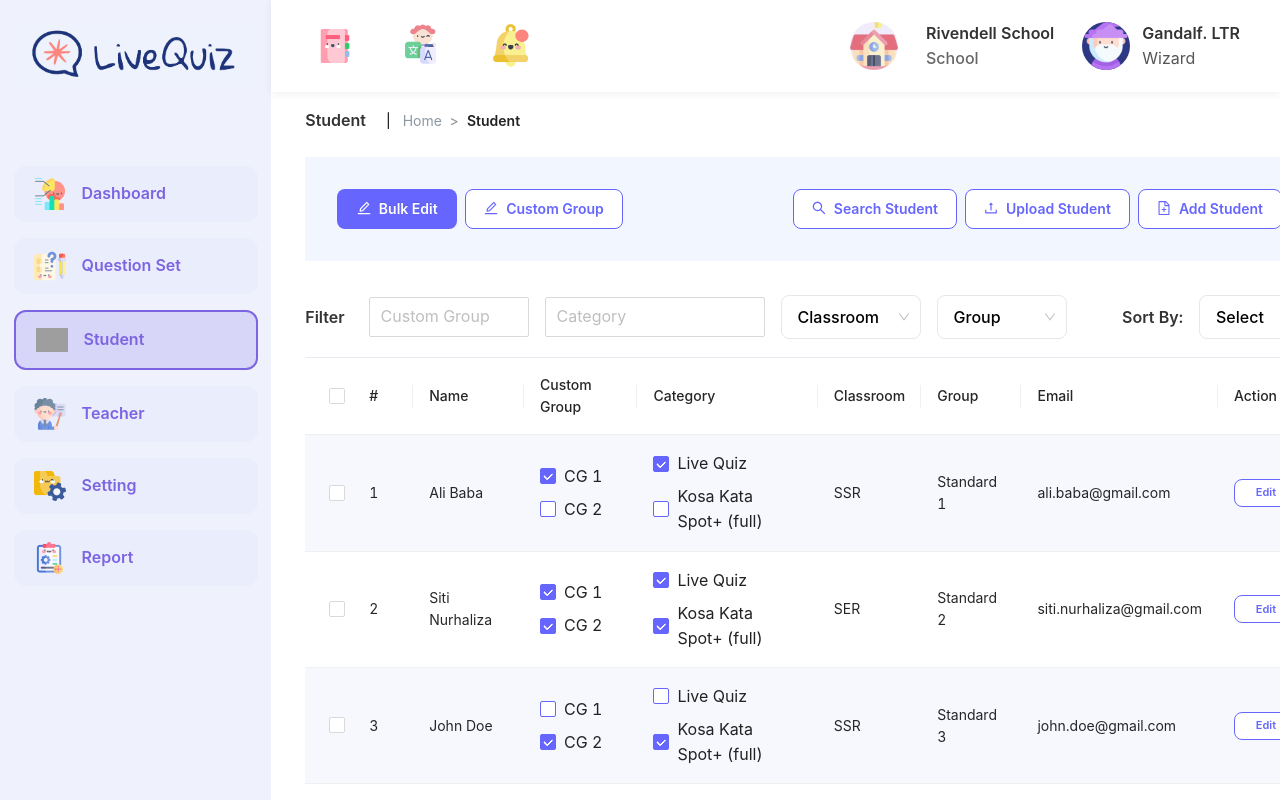
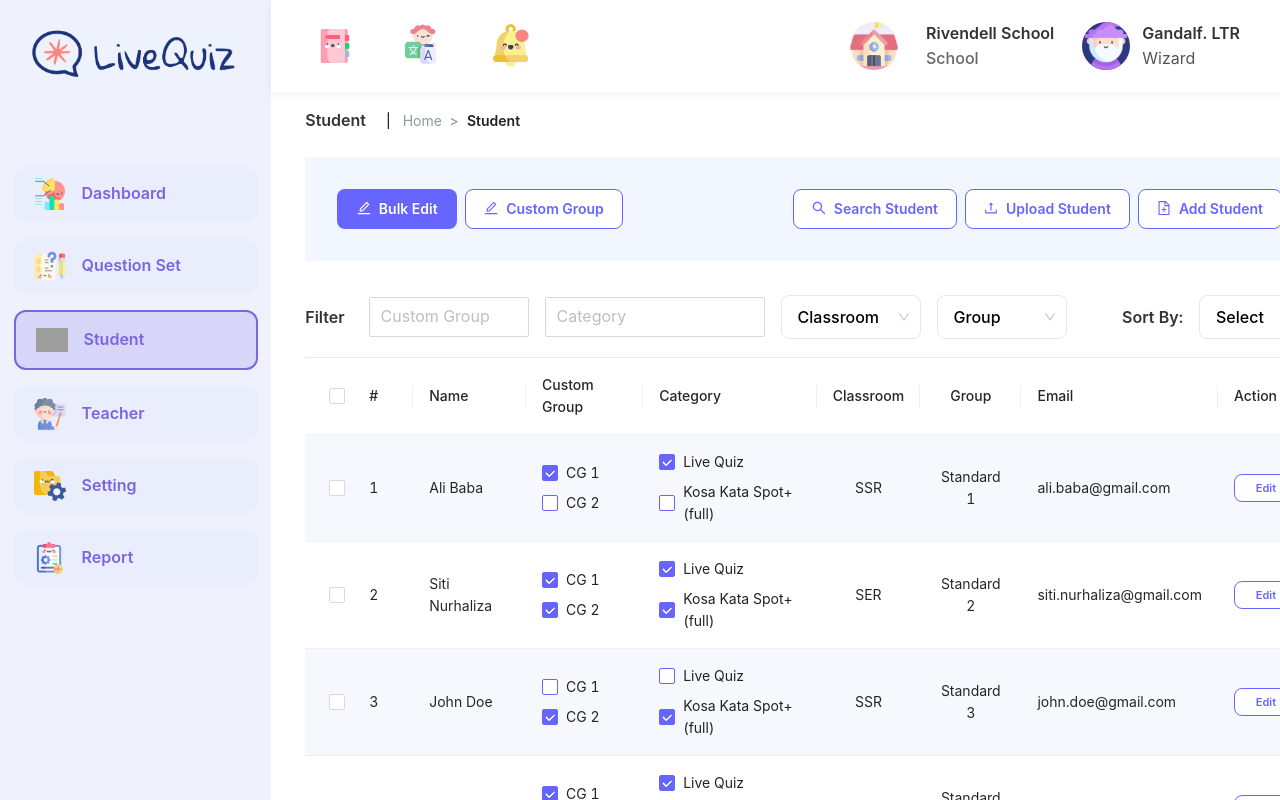
Before and after one commit to zainal-anhsin/ikeyquiz, a React (Create React App) app: page /student in a window 1280 px wide. Shown: the top 800 px of the page. Built offline with nearby package versions, Linux system fonts and the light colour scheme; grey boxes are pictures that could not be loaded.

Commit message:
add new text style, center the head row and his data in table

```diff
--- a/src/components/common/Text/Text.styles.ts
+++ b/src/components/common/Text/Text.styles.ts
@@ -49,3 +49,11 @@ export const SidebarLabel = styled.span`
   color: #7c64e2;
   font-weight: 600;
 `;
+
+// Reusable style for centered table text
+export const textTable = {
+  fontFamily: "'Inter', 'Roboto', 'Arial', sans-serif",
+  fontSize: 14,
+  fontWeight: 400,
+  color: '#222',
+};
--- a/src/components/common/Text/Text.tsx
+++ b/src/components/common/Text/Text.tsx
@@ -5,5 +5,6 @@ export {
   TimeText,
   TabText,
   SidebarLabel,
-  MetaText
+  MetaText,
+  textTable,
 } from './Text.styles';
--- a/src/livequizPages/questionset/modal.tsx
+++ b/src/livequizPages/questionset/modal.tsx
@@ -55,7 +55,7 @@ const QuestionSetModal: React.FC<QuestionSetModalProps> = ({
         padding: 32,
       }}
     >
-      <div>
+    <div>
         {/* Header */}
         <div
           style={{
@@ -171,7 +171,7 @@ const QuestionSetModal: React.FC<QuestionSetModalProps> = ({
             </div>
           </div>
         ))}
-      </div>
+    </div>
     </AntdModal>
   );
 };
--- a/src/livequizPages/questionset/page.tsx
+++ b/src/livequizPages/questionset/page.tsx
@@ -60,9 +60,9 @@ const QuestionSet = () => {
       width: 60,
     },
     { title: "Name", dataIndex: "name" },
-    { title: "Group", dataIndex: "group" },
-    { title: "Subject", dataIndex: "subject" },
-    { title: "Question", dataIndex: "question" },
+    { title: "Group", dataIndex: "group", align: 'center', render: (text: string) => <div style={{ textAlign: 'center' }}>{text}</div> },
+    { title: "Subject", dataIndex: "subject", align: 'center', render: (text: string) => <div style={{ textAlign: 'center' }}>{text}</div> },
+    { title: "Question", dataIndex: "question", align: 'center', render: (text: number) => <div style={{ textAlign: 'center' }}>{text}</div> },
     {
       title: (
         <div style={{ textAlign: "center" }}>
--- a/src/livequizPages/setting/manageGroup/page.tsx
+++ b/src/livequizPages/setting/manageGroup/page.tsx
@@ -10,7 +10,7 @@ import { SectionTitle } from "../../../components/common/Text/Text";
 import { ButtonMediumWhitePurple, BtnSmWhite, ButtonRectangle } from "../../../components/common/Button/Button";
 import { useNavigate } from "react-router-dom";
 import Table from "../../../components/common/Table/Table";
-import { DropdownGrey, DropdownOption } from "../../../components/common/Dropdown/Dropdown";
+import { DropdownWhiteGrey, DropdownOption } from "../../../components/common/Dropdown/Dropdown";
 import CustomSwitch from "../../../components/common/Switch/Switch";
 
 interface DataType {
@@ -203,10 +203,10 @@ const ManageGroup = () => {
         <div style={{ marginBottom: 18, display: 'flex', alignItems: 'center', gap: 16, justifyContent: 'flex-end' }}>
           <div style={{ display: 'flex', alignItems: 'center', gap: 8 }}>
             <SectionTitle style={{ marginRight: 8 }}>Sort By:</SectionTitle>
-            <DropdownGrey placeholder="Select" size="large" style={{ width: 115 }} onChange={value => console.log('sort', value)}>
+            <DropdownWhiteGrey placeholder="Select" size="large" style={{ width: 115 }} onChange={value => console.log('sort', value)}>
               <DropdownOption value="name-asc">A - Z</DropdownOption>
               <DropdownOption value="name-desc">Z - A</DropdownOption>
-            </DropdownGrey>
+            </DropdownWhiteGrey>
           </div>
         </div>
         <Table<DataType>
--- a/src/livequizPages/student/page.tsx
+++ b/src/livequizPages/student/page.tsx
@@ -7,7 +7,7 @@ import {
   UploadOutlined,
   FileAddOutlined,
 } from "@ant-design/icons";
-import { SectionTitle } from "../../components/common/Text/Text";
+import { SectionTitle, textTable } from "../../components/common/Text/Text";
 import { ButtonMediumWhitePurple, BtnSmWhite, ButtonRectangle } from "../../components/common/Button/Button";
 import Checkbox from "../../components/common/Checkbox/Checkbox";
 import { useNavigate } from "react-router-dom";
@@ -48,29 +48,11 @@ const Student = () => {
         <div style={{ display: "flex", flexDirection: "column", gap: 8 }}>
           <label style={{ display: "flex", alignItems: "center", gap: 8 }}>
             <Checkbox checked={record.customGroup.cg1} />
-            <span
-              style={{
-                fontFamily: "'Inter', 'Roboto', 'Arial', sans-serif",
-                fontSize: 16,
-                fontWeight: 400,
-                color: "#222",
-              }}
-            >
-              CG 1
-            </span>
+            <span style={textTable}>CG 1</span>
           </label>
           <label style={{ display: "flex", alignItems: "center", gap: 8 }}>
             <Checkbox checked={record.customGroup.cg2} />
-            <span
-              style={{
-                fontFamily: "'Inter', 'Roboto', 'Arial', sans-serif",
-                fontSize: 16,
-                fontWeight: 400,
-                color: "#222",
-              }}
-            >
-              CG 2
-            </span>
+            <span style={textTable}>CG 2</span>
           </label>
         </div>
       ),
@@ -82,35 +64,17 @@ const Student = () => {
         <div style={{ display: "flex", flexDirection: "column", gap: 8 }}>
           <label style={{ display: "flex", alignItems: "center", gap: 8 }}>
             <Checkbox checked={record.category.liveQuiz} />
-            <span
-              style={{
-                fontFamily: "'Inter', 'Roboto', 'Arial', sans-serif",
-                fontSize: 16,
-                fontWeight: 400,
-                color: "#222",
-              }}
-            >
-              Live Quiz
-            </span>
+            <span style={textTable}>Live Quiz</span>
           </label>
           <label style={{ display: "flex", alignItems: "center", gap: 8 }}>
             <Checkbox checked={record.category.kosaKata} />
-            <span
-              style={{
-                fontFamily: "'Inter', 'Roboto', 'Arial', sans-serif",
-                fontSize: 16,
-                fontWeight: 400,
-                color: "#222",
-              }}
-            >
-              Kosa Kata Spot+ (full)
-            </span>
+            <span style={textTable}>Kosa Kata Spot+ (full)</span>
           </label>
         </div>
       ),
     },
-    { title: "Classroom", dataIndex: "classroom" },
-    { title: "Group", dataIndex: "group" },
+    { title: "Classroom", dataIndex: "classroom", align: 'center', render: (text: string) => <div style={{ textAlign: 'center' }}>{text}</div> },
+    { title: "Group", dataIndex: "group", align: 'center', render: (text: string) => <div style={{ textAlign: 'center' }}>{text}</div> },
     { title: "Email", dataIndex: "email" },
     {
       title: "Action",
```
